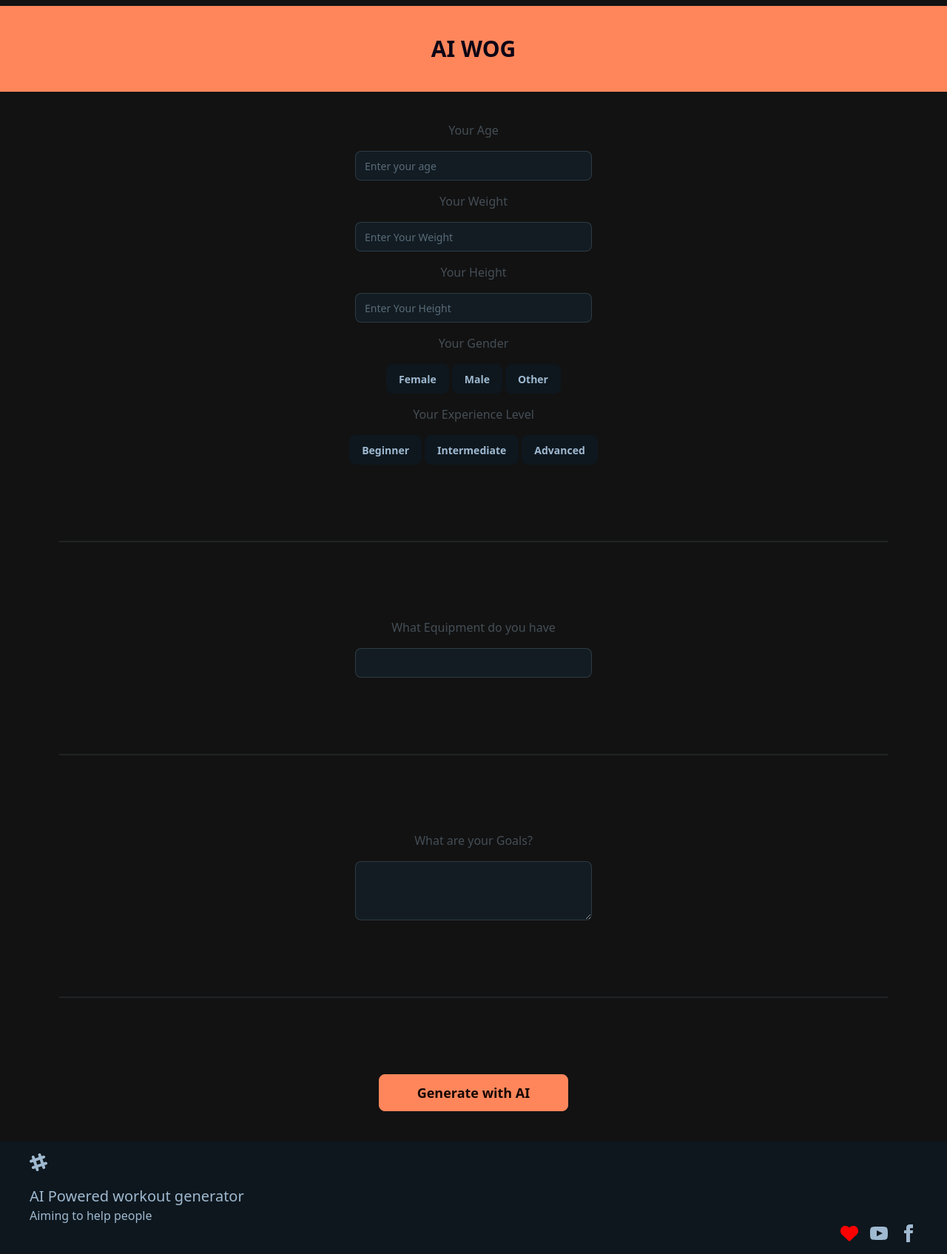
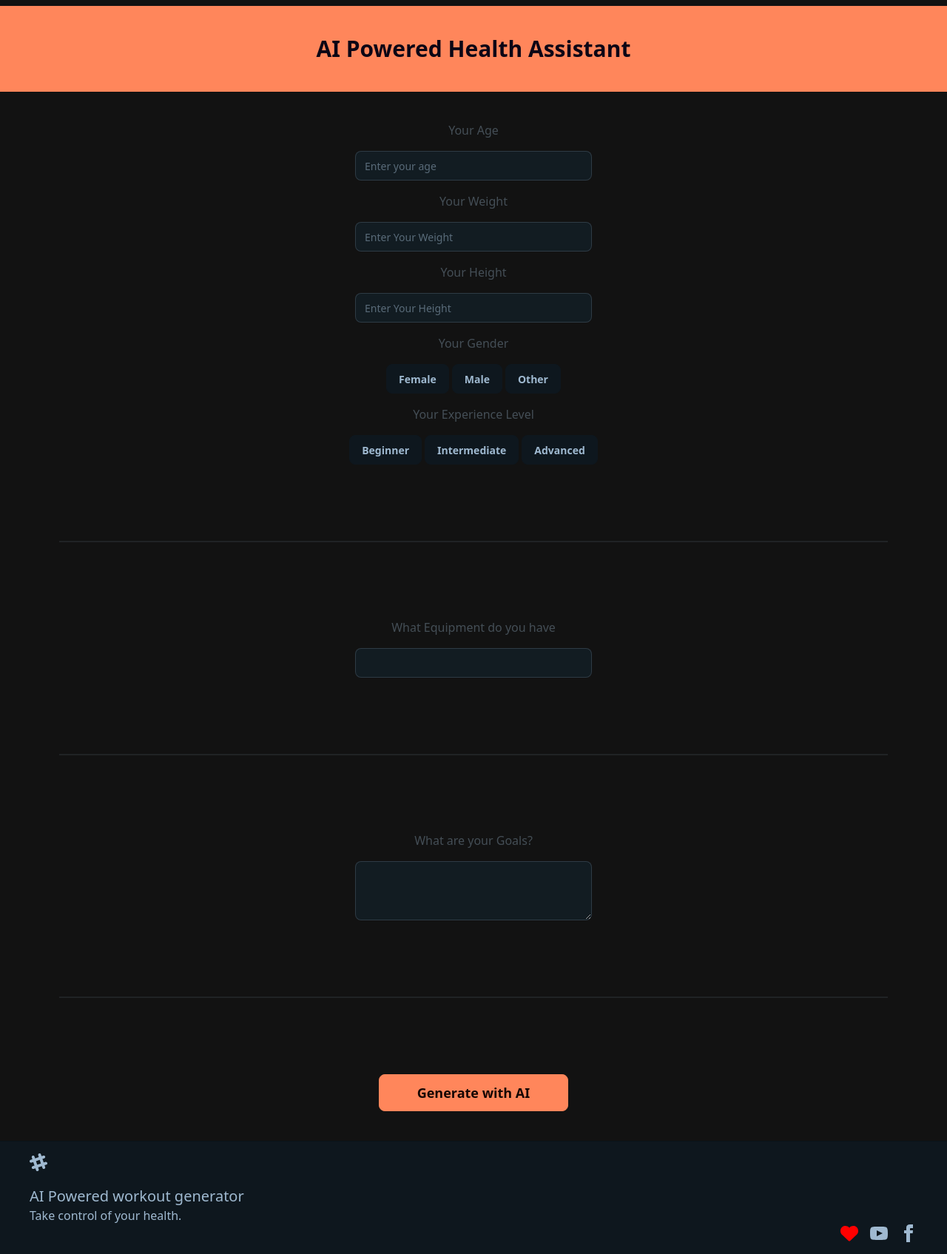
Before and after one commit to harjot85/ai-wog-vite, a React (Vite) app: page /home in a window 1280 px wide. Shown: the whole page at 74% size. Built offline with nearby package versions, Linux system fonts and the light colour scheme; no server answers.

Commit message:
Update app name as this will be more than a workout generation tool.

```diff
--- a/src/components/Footer/Footer.tsx
+++ b/src/components/Footer/Footer.tsx
@@ -37,7 +37,7 @@ export const Footer = () => {
                         <h4 className="text-xl">
                             AI Powered workout generator
                         </h4>
-                        Aiming to help people
+                        Take control of your health.
                     </div>
                 </aside>
                 <nav className="md:place-self-center md:justify-self-end">
--- a/src/components/Header/Header.tsx
+++ b/src/components/Header/Header.tsx
@@ -3,7 +3,7 @@ function Header() {
         <div className="mt-2 py-10 bg-primary">
             <div className="flex justify-center">
                 <div className="text-3xl font-bold text-accent-content">
-                    AI WOG
+                    AI Powered Health Assistant
                 </div>
             </div>
         </div>
```
